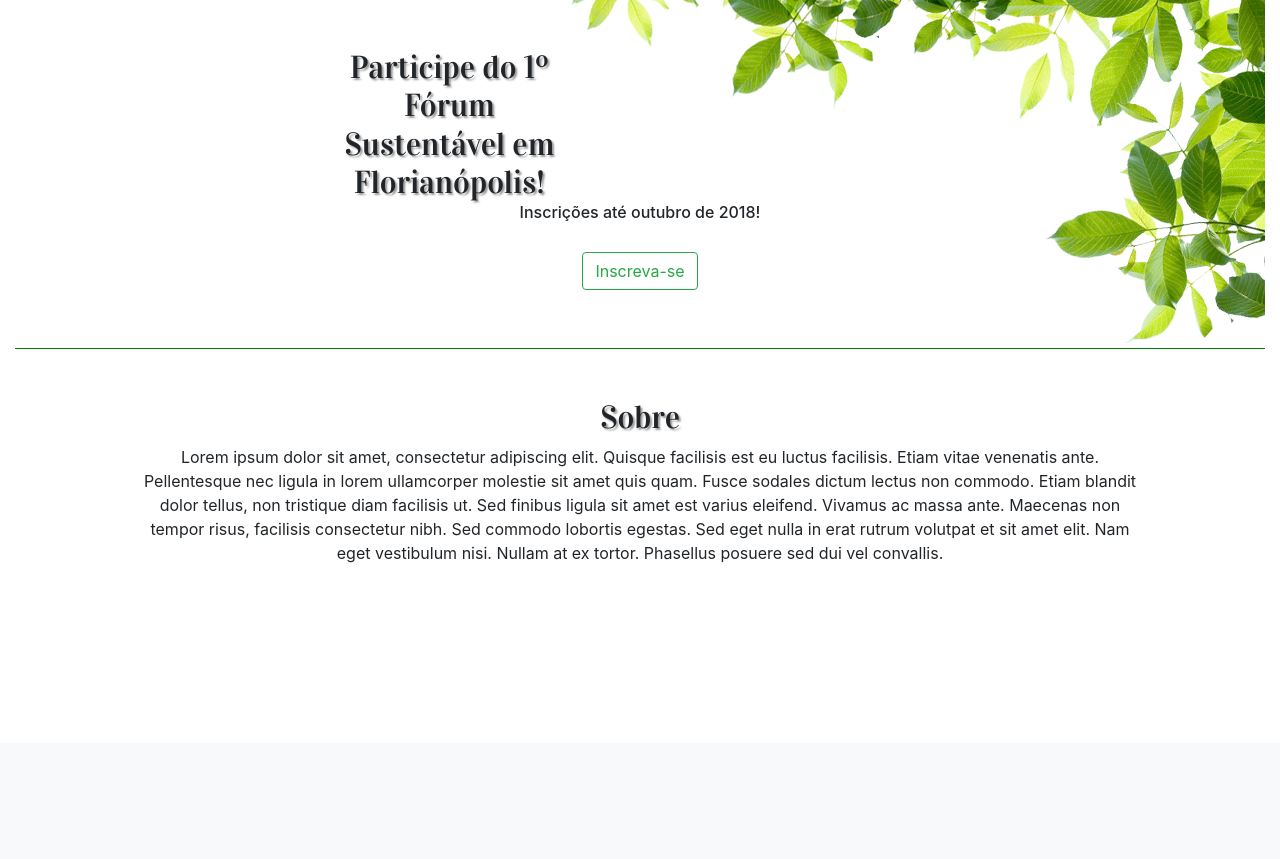
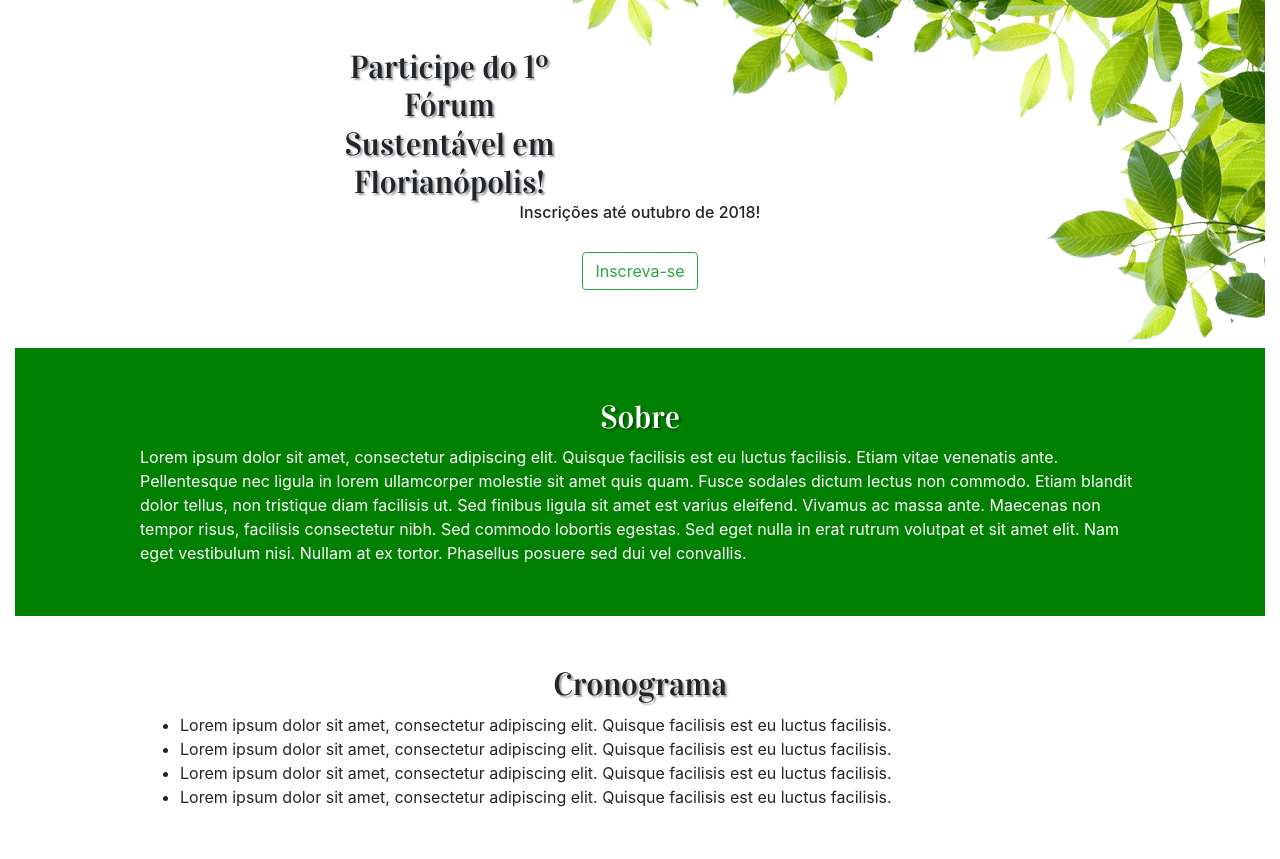
Before and after one commit to bkprestes/bkprestes.github.io, a PHP site: page /day2/index.html in a window 1280 px wide. Shown: the part 57-916 px from the top of the page. Before the commit the page ends 620 px from the top, so only its background shows below. Run offline with PHP 8.4, Linux system fonts and the light colour scheme; some libraries are stand-ins or nearby versions.

Commit message:
finalizado div cronograma

```diff
--- a/day2/day2.css
+++ b/day2/day2.css
@@ -37,21 +37,35 @@ div#convite h6 button{
 	margin-bottom: 50px;
 }
 
-/*noticias*/
+/*sobre*/
 
 div#sobre{
 	padding: 50px 0 50px 0;
 	border-top: 1px solid green;
+	background-color: green;
+	color: white;
 }
 
-div#sobre h2{
+h2{
 	text-align: center;
 	font-family: Vidaloka;
 	text-shadow: 2px 2px 2px rgba(0,0,0,0.4);
 }
 
 div#sobre p{
-	text-align: center;
 	width: 80%;
 	margin: auto;
 }
+
+/*cronograma*/
+
+div#cronograma{
+	padding: 50px 0 50px 0;
+	border-top: 1px solid green;
+
+}
+
+div#cronograma ul{
+	width: 80%;
+	margin: auto;
+}
--- a/day2/index.html
+++ b/day2/index.html
@@ -48,6 +48,19 @@
 		</div>
 	</div>
 
+	<div class="container-fluid">
+		<div id="cronograma">
+			<h2>Cronograma</h2>
+
+			<ul>
+				<li>Lorem ipsum dolor sit amet, consectetur adipiscing elit. Quisque facilisis est eu luctus facilisis.</li>
+				<li>Lorem ipsum dolor sit amet, consectetur adipiscing elit. Quisque facilisis est eu luctus facilisis.</li>
+				<li>Lorem ipsum dolor sit amet, consectetur adipiscing elit. Quisque facilisis est eu luctus facilisis.</li>
+				<li>Lorem ipsum dolor sit amet, consectetur adipiscing elit. Quisque facilisis est eu luctus facilisis.</li>
+			</ul>
+		</div>
+	</div>
+
 
 
 
```
